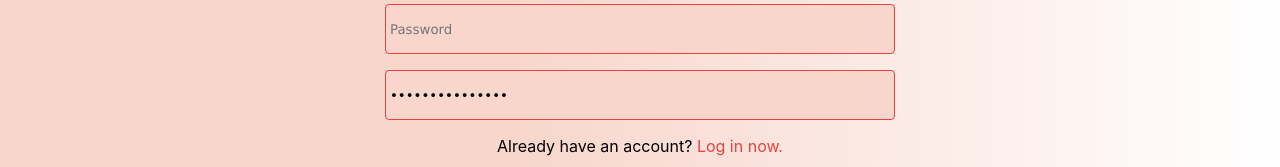
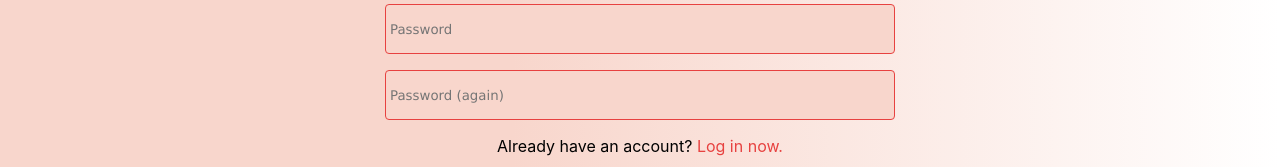
Before and after one commit to JSL1/Lab3_Portfolio, a React (Create React App) app in the folder client/: page /Signup in a window 1280 px wide. Shown: the part 392-559 px from the top of the page. Built offline with nearby package versions, Linux system fonts and the light colour scheme.

Commit message:
slight issue with the sign in form

```diff
--- a/client/src/Components/Users/SignUp.js
+++ b/client/src/Components/Users/SignUp.js
@@ -62,7 +62,7 @@ const SignUp = () => {
                 <input type="text" placeholder="Last Name" className="login-form-input" name="lastname" value={credentials.lastname} onChange={handleChange} />
                 <input type="email" placeholder="Email Address" className="login-form-input" name="email" value={credentials.email} onChange={handleChange} />
                 <input placeholder="Password" type="password" className="login-form-input" name="password" value={credentials.password} onChange={handleChange} />
-                <input type="password" placeholder="Password (again)" className="login-form-input" name="password2" value={password2} onChange={handleChange} />
+                <input type="password" placeholder="Password (again)" className="login-form-input" name="password2" />
                 <span className="login-text">Already have an account? <Link to="../Login">Log in now. </Link></span>
                 <input type="reset" value="Reset Form" ref={password2} className="login-button" className="resetbutton" />
                 <input type="submit" value="Sign Up" className="submitbutton" />
```
